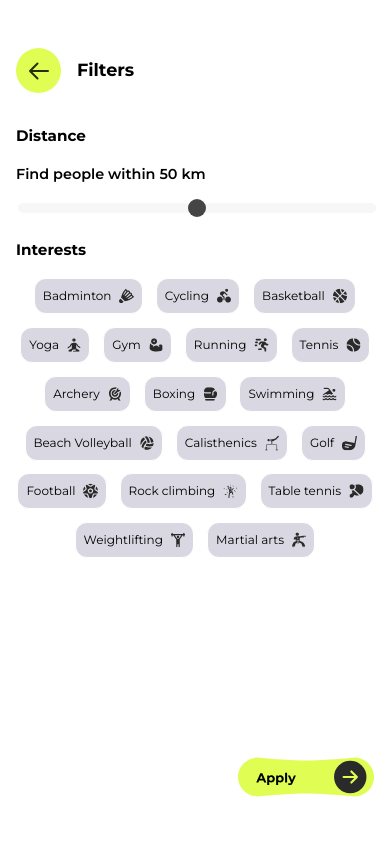
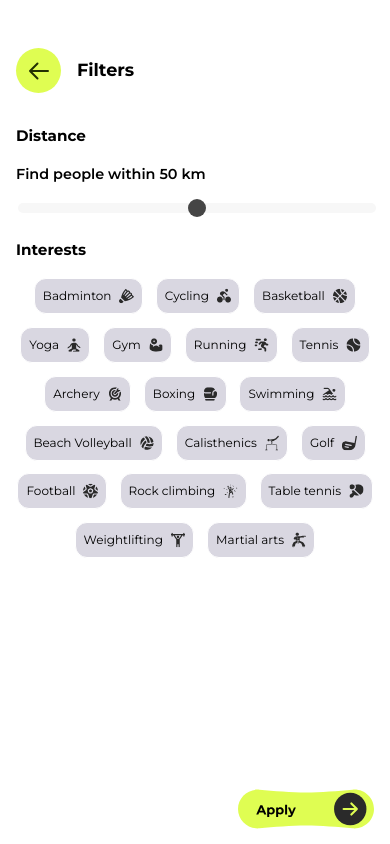
Before and after one commit to TheAJArchit3020/workout-bros-frontend, a React (Vite) app: page /filter in a window 390 px wide. Built offline with nearby package versions, Linux system fonts and the light colour scheme.

Commit message:
fixed few issues

```diff
--- a/src/pages/filter/Filter.css
+++ b/src/pages/filter/Filter.css
@@ -267,7 +267,7 @@ div.interest-button.selected .interest-name {
     }
 
     .apply-button-container {
-        bottom: 1rem;
+        bottom: -1rem;
         right: 1rem;
     }
 
```
